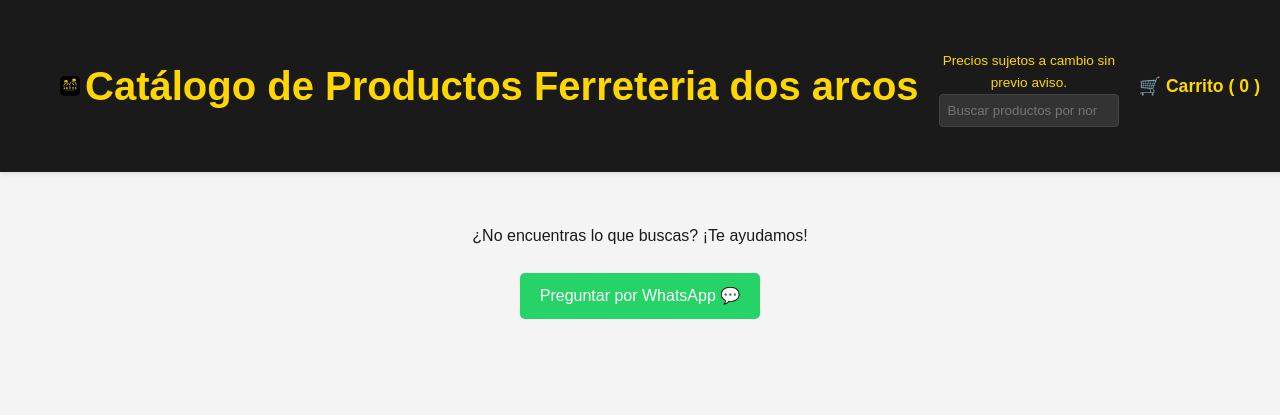
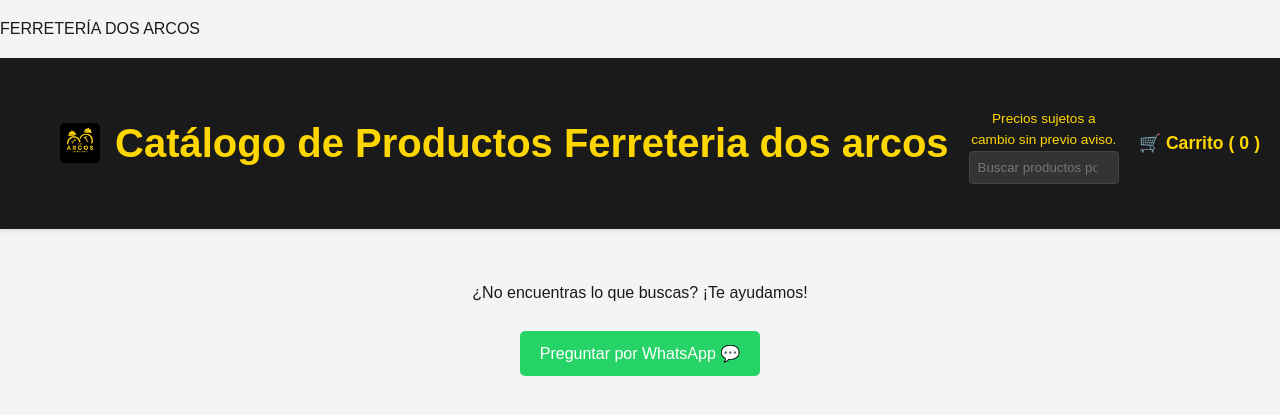
Before and after one commit to misam717-bit/catalogo-ferreteria, a Flask app: page / in a window 1280 px wide. Shown: the top 415 px of the page. Run offline with Flask 3, Linux system fonts and the light colour scheme; data that the repository does not hold is empty; some libraries are stand-ins or nearby versions.

Commit message:
cambio de titulo

```diff
--- a/templates/index.html
+++ b/templates/index.html
@@ -4,6 +4,7 @@
     <meta charset="UTF-8" />
     <meta name="viewport" content="width=1000, initial-scale=1.0" />
     <title>Catálogo de Productos</title>
+    <p class = "header-subtitle"> FERRETERÍA DOS ARCOS</p>
     <link
       rel="stylesheet"
       href="{{ url_for('static', filename='style.css') }}"
@@ -244,7 +245,7 @@
       <div class="container" style="display: flex; justify-content: space-between; align-items: center;">
 
         <!-- Logo en la cabecera -->
-        <img src="{{ url_for('static', filename='fondo_ferreteria.jpg') }}" alt="Logo de la Ferretería Nea" class="header-logo" style="max-height: 20px; margin-right: 5px;">
+        <img src="{{ url_for('static', filename='fondo_ferreteria.jpg') }}" alt="Logo de la Ferretería Nea" class="header-logo" style="max-height: 40px; margin-right: 15px;">
         <h1>Catálogo de Productos
             Ferreteria dos arcos
         </h1>
```
